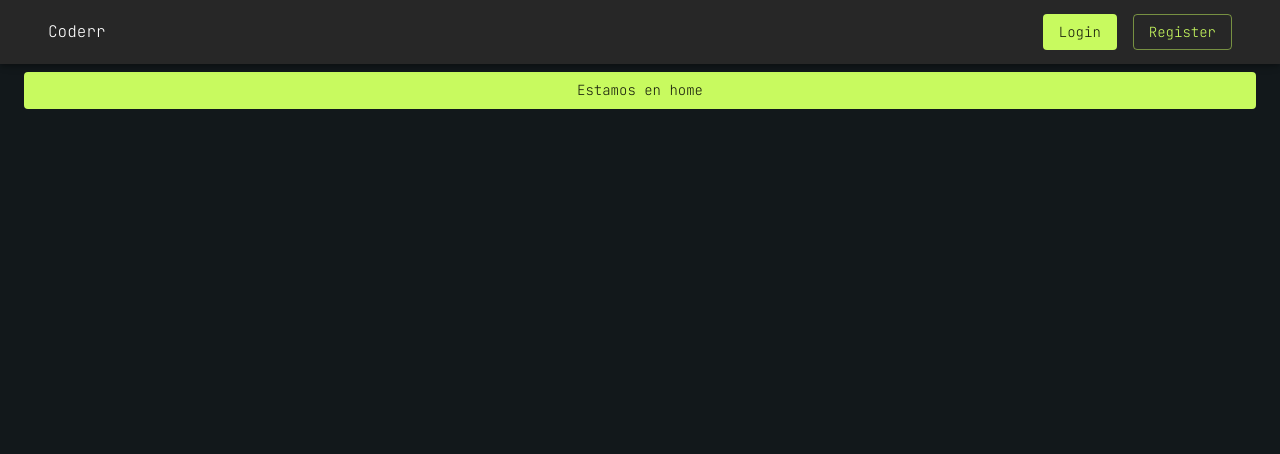
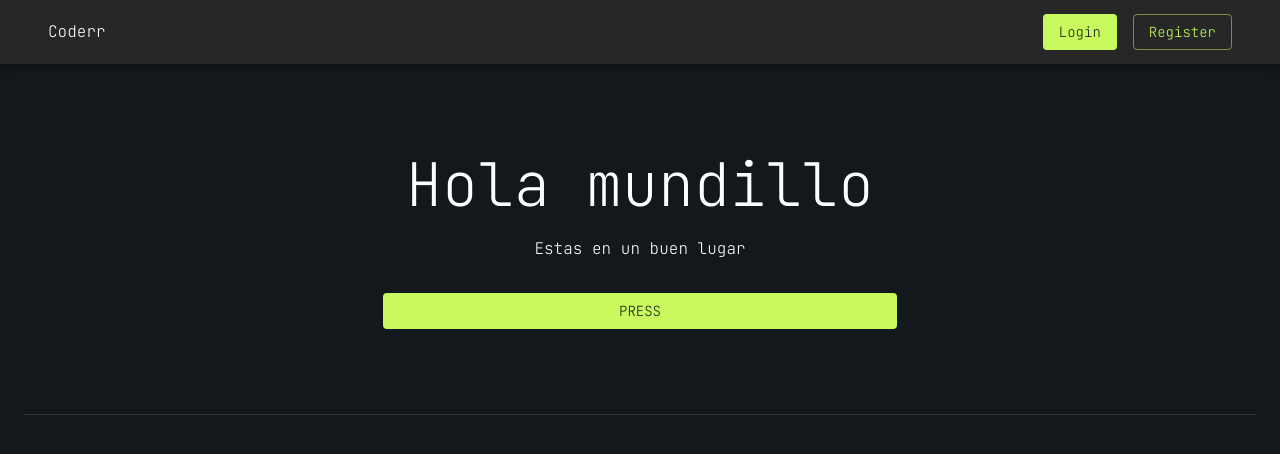
Before and after one commit to nicoliprogramer/marketplace-front, a React (Create React App) app: page / in a window 1280 px wide. Shown: the top 454 px of the page. Built offline with nearby package versions, Linux system fonts and the light colour scheme.

Commit message:
render components inside components

```diff
--- a/src/common/NavBar.tsx
+++ b/src/common/NavBar.tsx
@@ -1,10 +1,13 @@
 import React from "react";
 import { AppBar, Box, Toolbar,Container, Grid, Typography, Button, Stack } from "@mui/material";
+import {useNavigate} from "react-router-dom"
 
 export const NavBar: React.FC<{}> = () => {
+   const navigate = useNavigate()
+
     return(
         <Box sx={{flexGrow:1}}>
-            <AppBar position="fixed">
+            <AppBar position="sticky">
                 <Toolbar>
                     <Container maxWidth="xl">
                         <Grid container direction="row" justifyContent="space-between" alignItems="center">
@@ -13,7 +16,7 @@
                             </Grid>
                             <Grid item>
                                 <Stack direction="row" spacing={2}>
-                                    <Button variant="contained">Login</Button>
+                                    <Button variant="contained" onClick={()=>{navigate("/login")}}>Login</Button>
                                     <Button variant="outlined">Register</Button>
                                 </Stack>
                             </Grid>
--- /dev/null
+++ b/src/components/Header/index.tsx
@@ -0,0 +1,35 @@
+import React from "react"
+import { Box, Grid, Typography, Divider} from "@mui/material";
+
+type HeaderProps = {
+    title: string,
+    description: string,
+    element?: React.ReactNode | null
+}
+
+export const HeaderComponent: React.FC<HeaderProps>= ({title,description, element}) => {
+    return (
+        <div>
+            <Box sx={{width:"100%", height:"350px"}}>
+            <Grid container direction="row" justifyContent="center" alignItems="center" sx={{height: "100%"}}>
+                <Grid item xs={5}>
+                    <Grid container direction="column" justifyContent="center" alignItems="center" sx={{height: "100%"}}>
+                    <Grid item>
+                        <Typography variant="h2">
+                            {title}
+                        </Typography>
+                    </Grid>
+                    <Grid item sx={{mt: 2}}>
+                        <Typography>
+                            {description}
+                        </Typography>
+                    </Grid>
+                    {element !== undefined && <Grid sx={{mt: 4, width: "100%"}} item>{element}</Grid>}
+                    </Grid>
+                </Grid>
+            </Grid>
+        </Box>
+        <Divider/>
+        </div>
+    )
+}
--- a/src/components/index.ts
+++ b/src/components/index.ts
@@ -1 +1,2 @@
 export {Notification} from "./Notification"
+export {HeaderComponent} from "./Header"
--- a/src/pages/home/index.tsx
+++ b/src/pages/home/index.tsx
@@ -1,14 +1,13 @@
 import React from "react";
 import { Container, Button } from "@mui/material";
 import { useNotification } from "../../context/notification.context";
+import { HeaderComponent } from "../../components";
 
 export const HomePage: React.FC<{}> = () => {
 
     return (
-        <Container sx={{mt: 9}} maxWidth="xl">
-            <Button fullWidth variant="contained">
-                Estamos en home
-            </Button>
-      </Container>
+        <Container maxWidth="xl">
+            <HeaderComponent title="Hola mundillo" description="Estas en un buen lugar" element={<Button fullWidth variant="contained">PRESS</Button>}/>
+        </Container>
     )
 }
```
